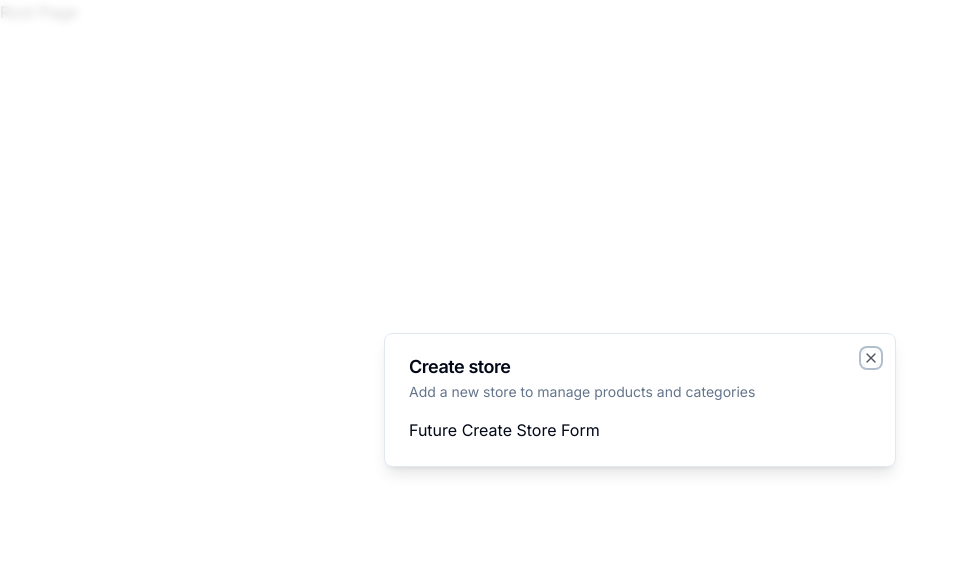
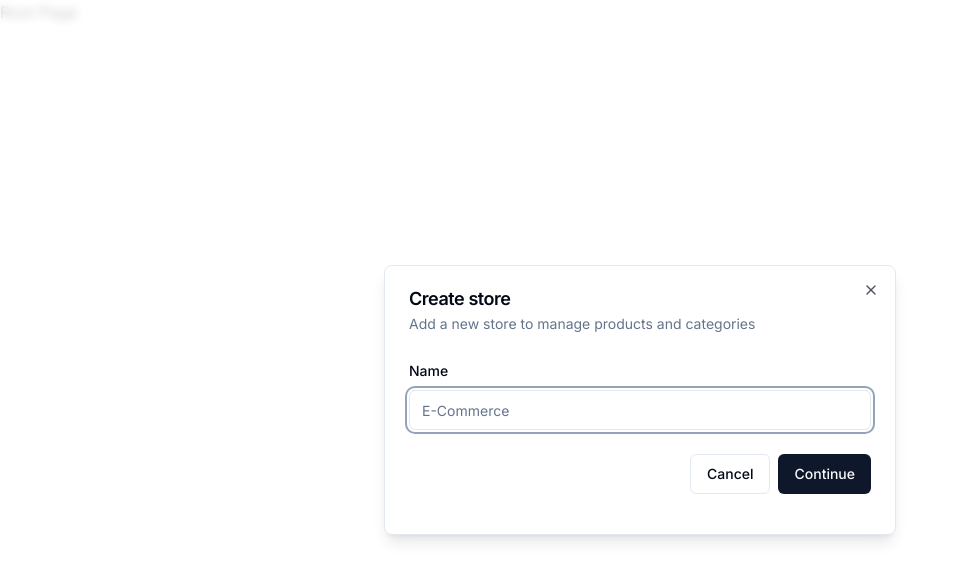
Before and after one commit to NemethBalint96/ecomerce-admin, a Next.js app: page / in a window 1280 px wide. Shown: the top 580 px of the page, without its empty margins (0-958 px from the left). Built offline with nearby package versions, Linux system fonts and the light colour scheme.

Commit message:
form components

```diff
--- a/components/modals/store-modal.tsx
+++ b/components/modals/store-modal.tsx
@@ -1,10 +1,31 @@
 "use client"
 
+import * as z from "zod"
+import { useForm } from "react-hook-form"
+import { zodResolver } from "@hookform/resolvers/zod"
 import { useStoreModal } from "@/hooks/use-store-modal"
 import { Modal } from "@/components/ui/modal"
+import { Form, FormControl, FormField, FormItem, FormLabel, FormMessage } from "@/components/ui/form"
+import { Input } from "@/components/ui/input"
+import { Button } from "@/components/ui/button"
+
+const formSchema = z.object({
+  name: z.string().min(1),
+})
 
 export const StoreModal = () => {
   const storeModal = useStoreModal()
+
+  const form = useForm<z.infer<typeof formSchema>>({
+    resolver: zodResolver(formSchema),
+    defaultValues: {
+      name: "",
+    },
+  })
+
+  const onSubmit = async (values: z.infer<typeof formSchema>) => {
+    console.log(values)
+  }
 
   return (
     <Modal
@@ -13,7 +34,39 @@
       isOpen={storeModal.isOpen}
       onClose={storeModal.onClose}
     >
-      Future Create Store Form
+      <div>
+        <div className="space-y-4 py-2 pb-4">
+          <Form {...form}>
+            <form onSubmit={form.handleSubmit(onSubmit)}>
+              <FormField
+                control={form.control}
+                name="name"
+                render={({ field }) => (
+                  <FormItem>
+                    <FormLabel>Name</FormLabel>
+                    <FormControl>
+                      <Input
+                        placeholder="E-Commerce"
+                        {...field}
+                      />
+                    </FormControl>
+                    <FormMessage />
+                  </FormItem>
+                )}
+              />
+              <div className="pt-6 space-x-2 flex items-center justify-end w-full">
+                <Button
+                  variant="outline"
+                  onClick={storeModal.onClose}
+                >
+                  Cancel
+                </Button>
+                <Button type="submit">Continue</Button>
+              </div>
+            </form>
+          </Form>
+        </div>
+      </div>
     </Modal>
   )
 }
--- /dev/null
+++ b/components/ui/form.tsx
@@ -0,0 +1,176 @@
+import * as React from "react"
+import * as LabelPrimitive from "@radix-ui/react-label"
+import { Slot } from "@radix-ui/react-slot"
+import {
+  Controller,
+  ControllerProps,
+  FieldPath,
+  FieldValues,
+  FormProvider,
+  useFormContext,
+} from "react-hook-form"
+
+import { cn } from "@/lib/utils"
+import { Label } from "@/components/ui/label"
+
+const Form = FormProvider
+
+type FormFieldContextValue<
+  TFieldValues extends FieldValues = FieldValues,
+  TName extends FieldPath<TFieldValues> = FieldPath<TFieldValues>
+> = {
+  name: TName
+}
+
+const FormFieldContext = React.createContext<FormFieldContextValue>(
+  {} as FormFieldContextValue
+)
+
+const FormField = <
+  TFieldValues extends FieldValues = FieldValues,
+  TName extends FieldPath<TFieldValues> = FieldPath<TFieldValues>
+>({
+  ...props
+}: ControllerProps<TFieldValues, TName>) => {
+  return (
+    <FormFieldContext.Provider value={{ name: props.name }}>
+      <Controller {...props} />
+    </FormFieldContext.Provider>
+  )
+}
+
+const useFormField = () => {
+  const fieldContext = React.useContext(FormFieldContext)
+  const itemContext = React.useContext(FormItemContext)
+  const { getFieldState, formState } = useFormContext()
+
+  const fieldState = getFieldState(fieldContext.name, formState)
+
+  if (!fieldContext) {
+    throw new Error("useFormField should be used within <FormField>")
+  }
+
+  const { id } = itemContext
+
+  return {
+    id,
+    name: fieldContext.name,
+    formItemId: `${id}-form-item`,
+    formDescriptionId: `${id}-form-item-description`,
+    formMessageId: `${id}-form-item-message`,
+    ...fieldState,
+  }
+}
+
+type FormItemContextValue = {
+  id: string
+}
+
+const FormItemContext = React.createContext<FormItemContextValue>(
+  {} as FormItemContextValue
+)
+
+const FormItem = React.forwardRef<
+  HTMLDivElement,
+  React.HTMLAttributes<HTMLDivElement>
+>(({ className, ...props }, ref) => {
+  const id = React.useId()
+
+  return (
+    <FormItemContext.Provider value={{ id }}>
+      <div ref={ref} className={cn("space-y-2", className)} {...props} />
+    </FormItemContext.Provider>
+  )
+})
+FormItem.displayName = "FormItem"
+
+const FormLabel = React.forwardRef<
+  React.ElementRef<typeof LabelPrimitive.Root>,
+  React.ComponentPropsWithoutRef<typeof LabelPrimitive.Root>
+>(({ className, ...props }, ref) => {
+  const { error, formItemId } = useFormField()
+
+  return (
+    <Label
+      ref={ref}
+      className={cn(error && "text-destructive", className)}
+      htmlFor={formItemId}
+      {...props}
+    />
+  )
+})
+FormLabel.displayName = "FormLabel"
+
+const FormControl = React.forwardRef<
+  React.ElementRef<typeof Slot>,
+  React.ComponentPropsWithoutRef<typeof Slot>
+>(({ ...props }, ref) => {
+  const { error, formItemId, formDescriptionId, formMessageId } = useFormField()
+
+  return (
+    <Slot
+      ref={ref}
+      id={formItemId}
+      aria-describedby={
+        !error
+          ? `${formDescriptionId}`
+          : `${formDescriptionId} ${formMessageId}`
+      }
+      aria-invalid={!!error}
+      {...props}
+    />
+  )
+})
+FormControl.displayName = "FormControl"
+
+const FormDescription = React.forwardRef<
+  HTMLParagraphElement,
+  React.HTMLAttributes<HTMLParagraphElement>
+>(({ className, ...props }, ref) => {
+  const { formDescriptionId } = useFormField()
+
+  return (
+    <p
+      ref={ref}
+      id={formDescriptionId}
+      className={cn("text-sm text-muted-foreground", className)}
+      {...props}
+    />
+  )
+})
+FormDescription.displayName = "FormDescription"
+
+const FormMessage = React.forwardRef<
+  HTMLParagraphElement,
+  React.HTMLAttributes<HTMLParagraphElement>
+>(({ className, children, ...props }, ref) => {
+  const { error, formMessageId } = useFormField()
+  const body = error ? String(error?.message) : children
+
+  if (!body) {
+    return null
+  }
+
+  return (
+    <p
+      ref={ref}
+      id={formMessageId}
+      className={cn("text-sm font-medium text-destructive", className)}
+      {...props}
+    >
+      {body}
+    </p>
+  )
+})
+FormMessage.displayName = "FormMessage"
+
+export {
+  useFormField,
+  Form,
+  FormItem,
+  FormLabel,
+  FormControl,
+  FormDescription,
+  FormMessage,
+  FormField,
+}
--- /dev/null
+++ b/components/ui/input.tsx
@@ -0,0 +1,25 @@
+import * as React from "react"
+
+import { cn } from "@/lib/utils"
+
+export interface InputProps
+  extends React.InputHTMLAttributes<HTMLInputElement> {}
+
+const Input = React.forwardRef<HTMLInputElement, InputProps>(
+  ({ className, type, ...props }, ref) => {
+    return (
+      <input
+        type={type}
+        className={cn(
+          "flex h-10 w-full rounded-md border border-input bg-background px-3 py-2 text-sm ring-offset-background file:border-0 file:bg-transparent file:text-sm file:font-medium placeholder:text-muted-foreground focus-visible:outline-none focus-visible:ring-2 focus-visible:ring-ring focus-visible:ring-offset-2 disabled:cursor-not-allowed disabled:opacity-50",
+          className
+        )}
+        ref={ref}
+        {...props}
+      />
+    )
+  }
+)
+Input.displayName = "Input"
+
+export { Input }
--- /dev/null
+++ b/components/ui/label.tsx
@@ -0,0 +1,26 @@
+"use client"
+
+import * as React from "react"
+import * as LabelPrimitive from "@radix-ui/react-label"
+import { cva, type VariantProps } from "class-variance-authority"
+
+import { cn } from "@/lib/utils"
+
+const labelVariants = cva(
+  "text-sm font-medium leading-none peer-disabled:cursor-not-allowed peer-disabled:opacity-70"
+)
+
+const Label = React.forwardRef<
+  React.ElementRef<typeof LabelPrimitive.Root>,
+  React.ComponentPropsWithoutRef<typeof LabelPrimitive.Root> &
+    VariantProps<typeof labelVariants>
+>(({ className, ...props }, ref) => (
+  <LabelPrimitive.Root
+    ref={ref}
+    className={cn(labelVariants(), className)}
+    {...props}
+  />
+))
+Label.displayName = LabelPrimitive.Root.displayName
+
+export { Label }
--- a/package.json
+++ b/package.json
@@ -10,7 +10,9 @@
   },
   "dependencies": {
     "@clerk/nextjs": "^4.23.0",
+    "@hookform/resolvers": "^3.1.1",
     "@radix-ui/react-dialog": "^1.0.4",
+    "@radix-ui/react-label": "^2.0.2",
     "@radix-ui/react-slot": "^1.0.2",
     "@types/node": "20.4.2",
     "@types/react": "18.2.15",
@@ -25,10 +27,12 @@
     "postcss": "8.4.26",
     "react": "18.2.0",
     "react-dom": "18.2.0",
+    "react-hook-form": "^7.45.2",
     "tailwind-merge": "^1.14.0",
     "tailwindcss": "3.3.3",
     "tailwindcss-animate": "^1.0.6",
     "typescript": "5.1.6",
+    "zod": "^3.21.4",
     "zustand": "^4.3.9"
   }
 }
```
Also changed, not shown: 1 other file (tests, documents, lock files or other folders).
